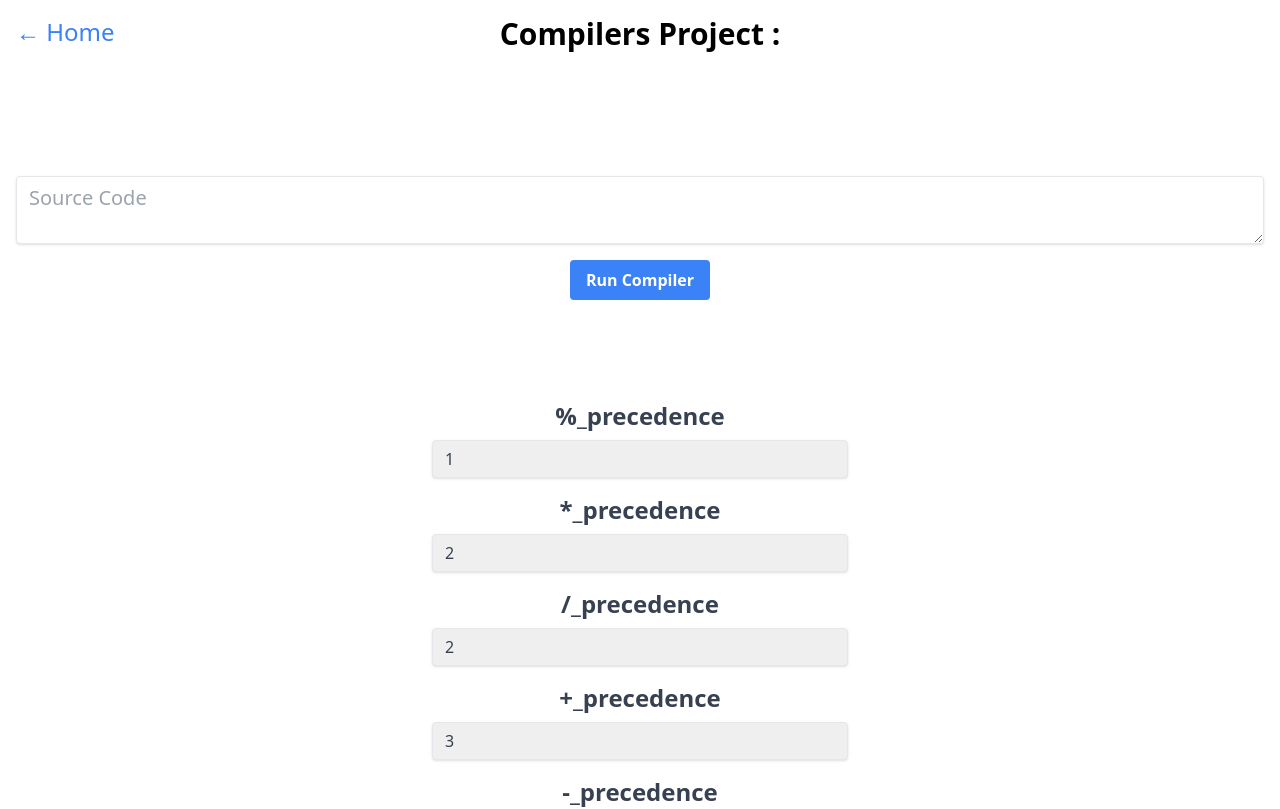
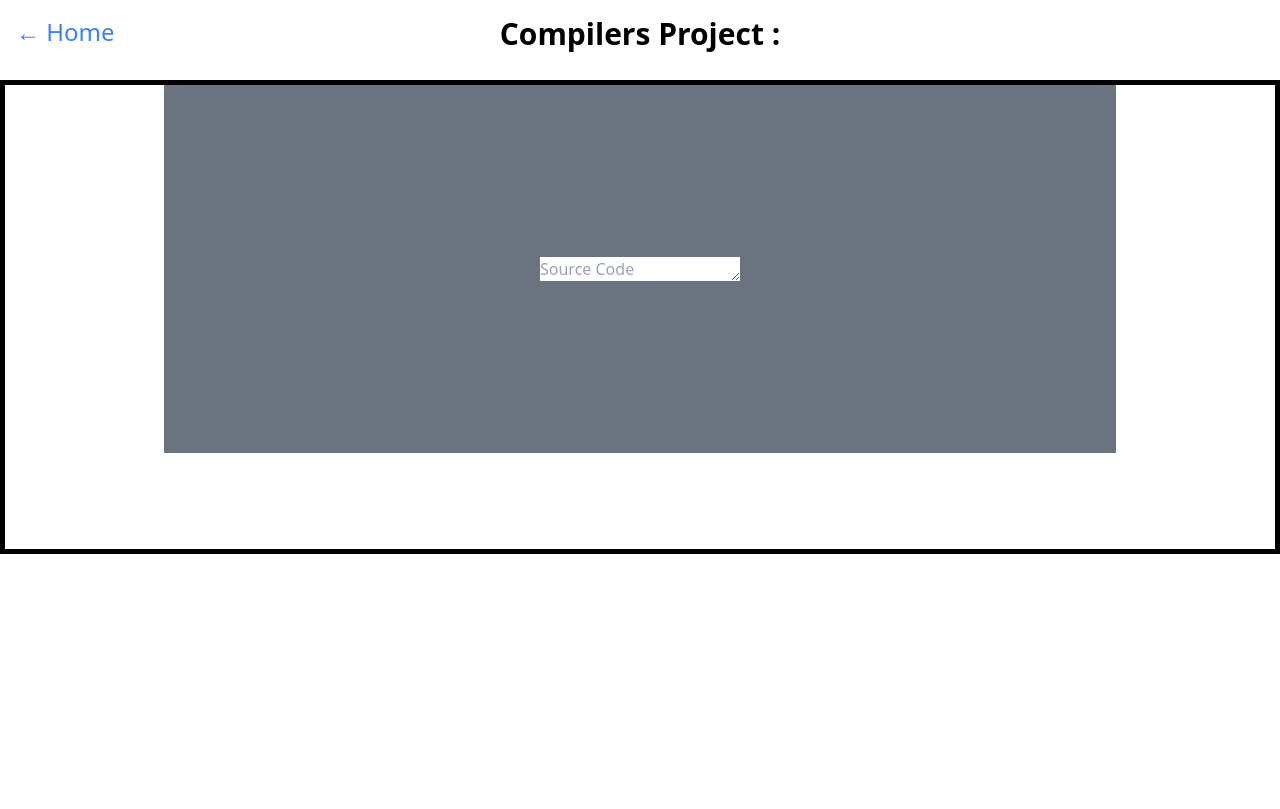
Before and after one commit to PranoSA/New-Portfolio-Site, a Next.js app: page /compilers in a window 1280 px wide. Shown: the top 809 px of the page. Built offline with nearby package versions, Linux system fonts and the light colour scheme.

Commit message:
New code

```diff
--- a/src/app/compilers/page.tsx
+++ b/src/app/compilers/page.tsx
@@ -416,16 +416,16 @@ export default function Home() {
   return (
       <div className="flex flex-wrap justify-center w-full">
 
-        <div className="w-full md:w-1/2 p-10 flex flex-wrap p-4 text-center min-h-20 cursor-pointer hover:bg-blue-100 hover:shadow-lg transform hover:scale-105 transition-all duration-200 ease-in-out">
+        <div className="w-full p-10 flex flex-wrap p-4 text-center min-h-20 ">
             <h1 className="w-full text-3xl font-bold ">
               {' '}
               Compilers Project :{' '}
             </h1>
           </div>
 
-          <div className="w-full p-4 text-center">
+          <div className="w-full p-30 text-center border-5 border-black flex flex-wrap justify-center">
             {(
-              <div className="flex w-full flex-wrap">
+              <div className="flex w-full flex-wrap justify-center">
                 {CompilerTile({
                   sourceCode: sourceCode,
                   result: result,
--- a/src/components/compilers.tsx
+++ b/src/components/compilers.tsx
@@ -142,10 +142,24 @@ const CompilerTile = (props: CompilerTileProps) => {
   };
 
   return (
-    <div className="w-full h-full flex flex-col items-center justify-center pt-20">
-      <div className="w-full h-1/2 flex flex-col items-center justify-center">
+    <div className="w-3/4 flex flex-col items-center justify-center  p-40 bg-gray-500  ">
+        {/**.The Top Is Just The Source Code Enter Box */}
+        <div className="w-full h-1/2 flex flex-col items-center justify-center ">
+          <textarea
+              className=""
+              placeholder="Source Code"
+              value={sourceCode}
+              onChange={(e) => setSourceCode(e)}
+          ></textarea>
+        </div>
+    </div>
+  );
+
+  return (
+    <div className="w-3/4 flex flex-col items-center justify-center pt-40 pr-30  bg-gray-500  ">
+      <div className="w-full h-1/2 flex flex-col items-center justify-center p-30  bg-gray-300  ">
         <textarea
-          className="shadow appearance-none border rounded w-full  text-xl py-2 px-3 text-black-500 leading-tight focus:outline-none focus:shadow-outline"
+          className="shadow appearance-none border rounded w-full  text-xl py-2 px-3 text-black-500 focus:outline-none focus:shadow-outline"
           placeholder="Source Code"
           value={sourceCode}
           onChange={(e) => setSourceCode(e)}
--- a/tailwind.config.ts
+++ b/tailwind.config.ts
@@ -17,6 +17,8 @@ const config: Config = {
         '3': '3px',
         '4': '4px',
         '5': '5px',
+        '6' : '6px',
+        '7' : '7px',
         // Add as many as you need...
       }
     },
```
